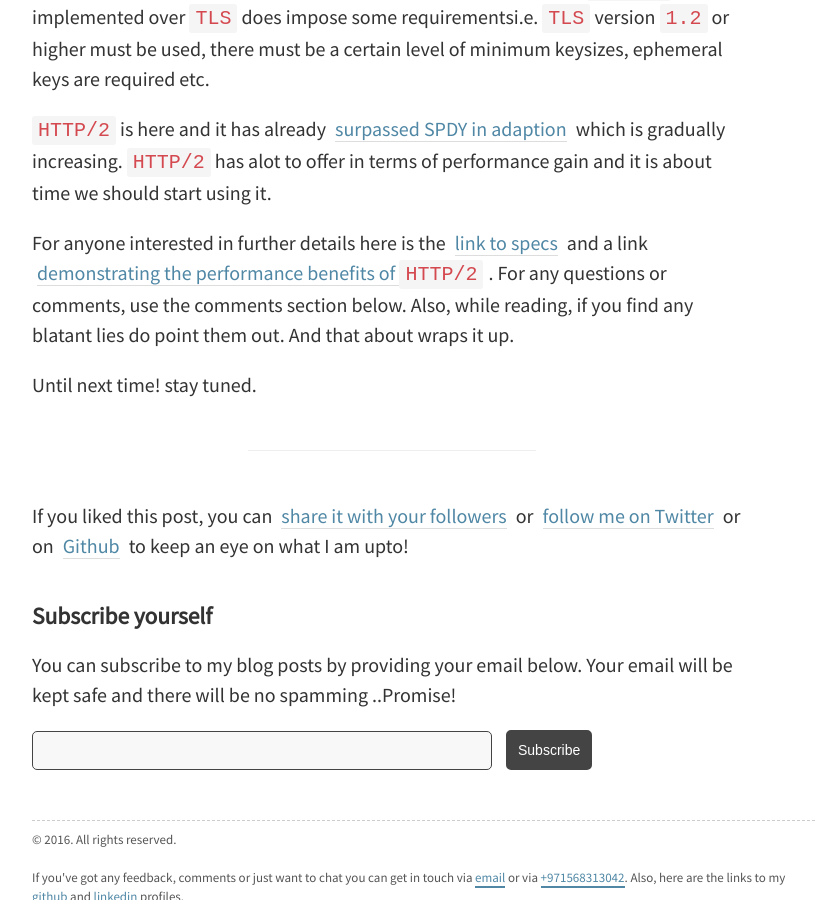
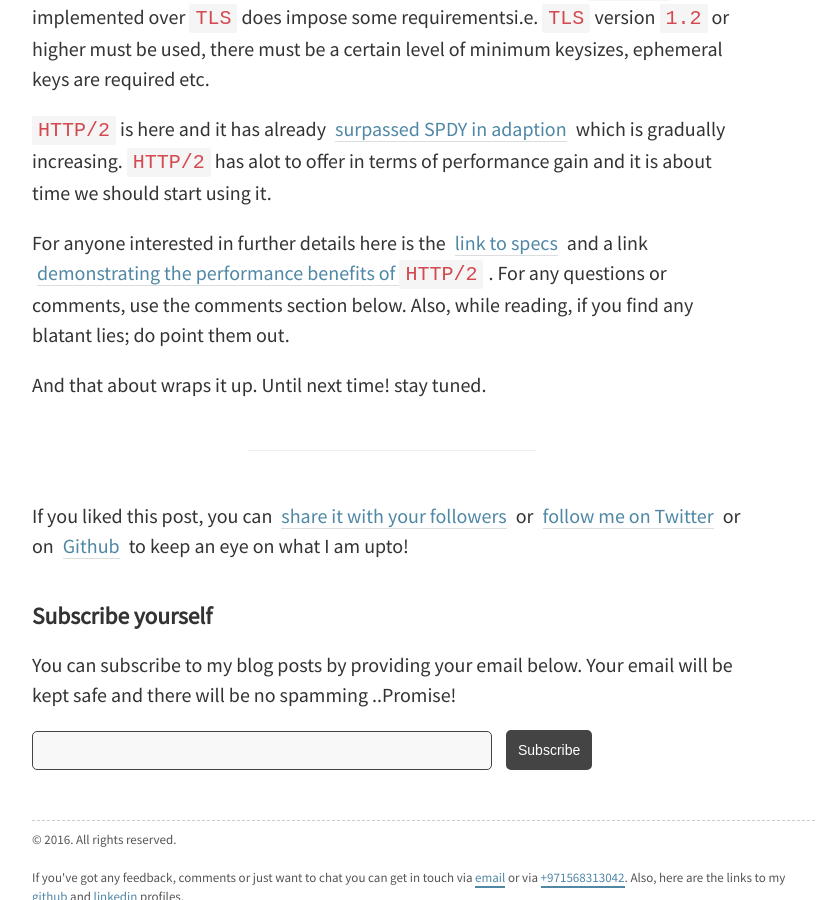
Before and after one commit to kamranahmedse/kamranahmedse.github.io, a Jekyll site: the page built from blog/_posts/2016-08-13-http-in-depth.md, in a window 1280 px wide and 900 px high, scrolled down 12891 px. Shown: the whole window, without its empty margins (248-1064 px from the left). Built offline with Jekyll 4.4.1, drawn with Linux system fonts in a browser that asks for light colours; some web fonts are replaced; comment, search, counter and statistics services are not loaded.

Commit message:
Fix typo

```diff
--- a/blog/_posts/2016-08-13-http-in-depth.md
+++ b/blog/_posts/2016-08-13-http-in-depth.md
@@ -202,6 +202,6 @@ There was extensive discussion on whether security (through `TLS`) should be mad
 
 `HTTP/2` is here and it has already [surpassed SPDY in adaption](http://caniuse.com/#search=http2) which is gradually increasing. `HTTP/2` has alot to offer in terms of performance gain and it is about time we should start using it.
 
-For anyone interested in further details here is the [link to specs](https://http2.github.io/http2-spec) and a link [demonstrating the performance benefits of `HTTP/2`](http://www.http2demo.io/). For any questions or comments, use the comments section below. Also, while reading, if you find any blatant lies do point them out. And that about wraps it up.
+For anyone interested in further details here is the [link to specs](https://http2.github.io/http2-spec) and a link [demonstrating the performance benefits of `HTTP/2`](http://www.http2demo.io/). For any questions or comments, use the comments section below. Also, while reading, if you find any blatant lies; do point them out.
 
-Until next time! stay tuned.
+And that about wraps it up. Until next time! stay tuned.
```
